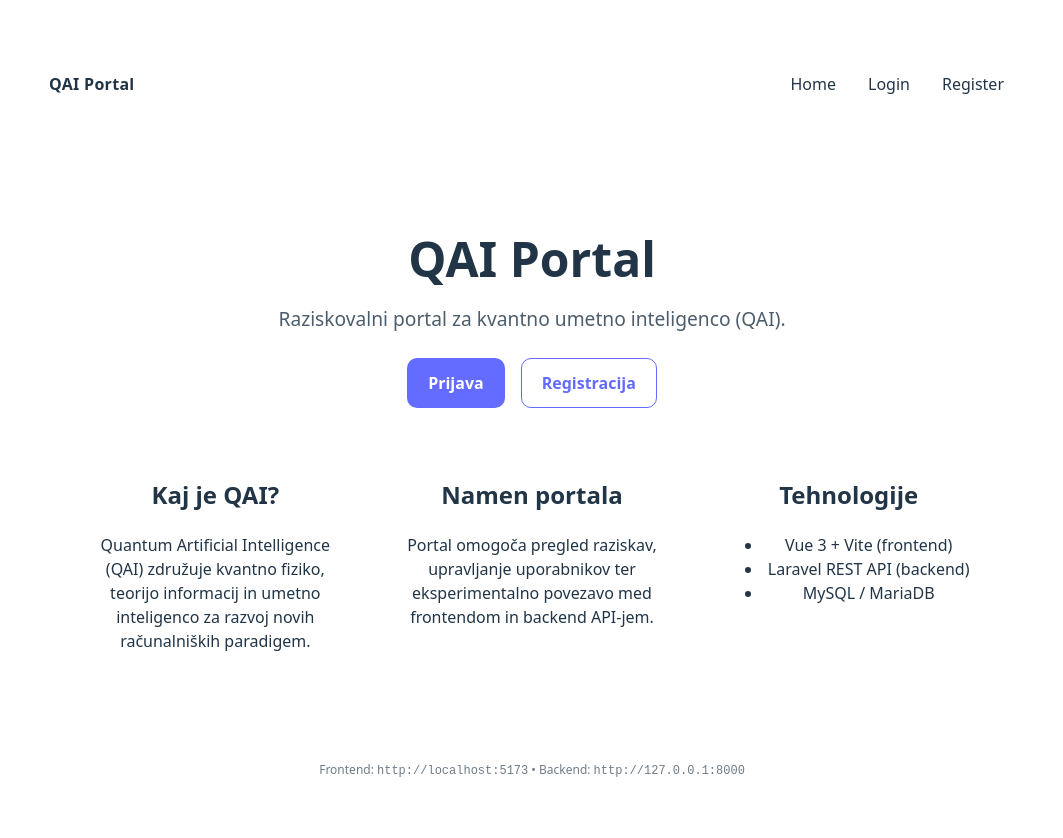
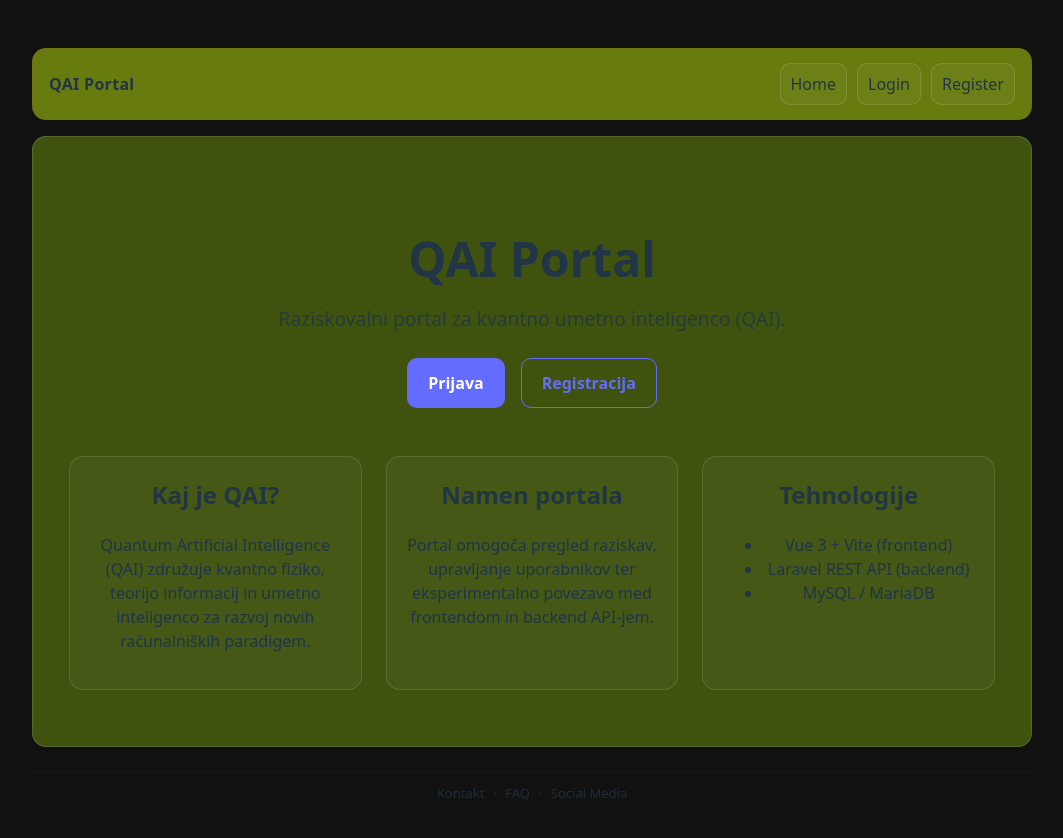
Before and after one commit to Aleksandar-Brodschneider/qai-portal, a Vue app in the folder frontend/: page / in a window 1280 px wide. Shown: the top 838 px of the page, without its empty margins (108-1171 px from the left). Built offline with nearby package versions, Linux system fonts and the light colour scheme.

Commit message:
style: stabilize UI colors and layout background

```diff
--- a/frontend/src/App.vue
+++ b/frontend/src/App.vue
@@ -139,13 +139,16 @@ const logout = () => {
     </main>
 
     <!-- ================= FOOTER ================= -->
-    <footer class="footer">
-      Frontend:
-      <code>http://localhost:5173</code>
-      •
-      Backend:
-      <code>http://127.0.0.1:8000</code>
-    </footer>
+
+      <footer class="footer">
+        <nav class="footer-links">
+          <a href="#" class="footer-link">Kontakt</a>
+          <span class="sep">•</span>
+          <a href="#" class="footer-link">FAQ</a>
+          <span class="sep">•</span>
+          <a href="#" class="footer-link">Social Media</a>
+        </nav>
+      </footer>
 
   </div>
 </template>
@@ -156,7 +159,9 @@ const logout = () => {
 | OSNOVNI LAYOUT
 |--------------------------------------------------------------------------
 */
-
+:global(body) {
+  background: #111; /* test */
+}
 .app {
   max-width: 1000px;                 /* Maksimalna širina aplikacije */
   margin: 0 auto;                    /* Centriranje */
@@ -177,8 +182,8 @@ const logout = () => {
   gap: 12px;
   padding: 14px 16px;
   border-radius: 14px;
-  border: 1px solid rgba(255, 255, 255, 0.12);
-  background: rgba(255, 255, 255, 0.03);
+  border: 1px solid rgba(185, 44, 44, 0.12);
+  background: rgba(190, 230, 13, 0.5);
 }
 
 .brand {
@@ -226,7 +231,7 @@ const logout = () => {
   padding: 16px;
   border-radius: 14px;
   border: 1px solid rgba(255, 255, 255, 0.12);
-  background: rgba(255, 255, 255, 0.03);
+  background: rgba(171, 238, 15, 0.3);
   min-height: 320px;
 }
 
@@ -237,8 +242,31 @@ const logout = () => {
 */
 
 .footer {
-  margin-top: 14px;
-  opacity: 0.65;                     /* Manj poudarjen tekst */
-  font-size: 12px;
+  margin-top: 24px;
+  padding-top: 12px;
+  border-top: 1px solid rgba(192, 41, 41, 0.12);
+  text-align: center;
+  font-size: 13px;
+  opacity: 0.75;
+}
+
+.footer-links {
+  display: flex;
+  justify-content: center;
+  gap: 8px;
+  flex-wrap: wrap;
+}
+
+.footer-link {
+  color: inherit;
+  text-decoration: none;
+}
+
+.footer-link:hover {
+  text-decoration: underline;
+}
+
+.sep {
+  opacity: 0.5;
 }
 </style>
--- a/frontend/src/style.css
+++ b/frontend/src/style.css
@@ -1,79 +1,148 @@
+/* :root = globalne CSS spremenljivke / privzete nastavitve za cel dokument */
+
 :root {
+    /* privzeta pisava za celo aplikacijo */
     font-family: system-ui, Avenir, Helvetica, Arial, sans-serif;
+    /* razmik med vrsticami besedila */
     line-height: 1.5;
+    /* debelina pisave (400 = normal) */
     font-weight: 400;
+    /* browserju pove: podpiramo light + dark barvno shemo */
+    /* pomembno: vpliva na privzete forme, scrollbare ipd. */
     color-scheme: light dark;
+    /* privzeta barva besedila (skoraj bela) */
     color: rgba(255, 255, 255, 0.87);
-    background-color: #242424;
+    /* privzeta barva ozadja celotne strani (ti si dal modro) */
+    background-color: #0c1bc7;
+    /* omogoča/ureja “umetno” odebelitev ali poševnino, če font nima rezov */
     font-synthesis: none;
+    /* izboljša prikaz teksta (kerning/ligature/itd. odvisno od browserja) */
     text-rendering: optimizeLegibility;
+    /* glajenje fonta na webkit (Safari/Chrome) */
     -webkit-font-smoothing: antialiased;
+    /* glajenje fonta na macOS (Firefox) */
     -moz-osx-font-smoothing: grayscale;
 }
 
+
+/* privzeti stil za vse linke <a> */
+
 a {
+    /* malo bolj “težak” link */
     font-weight: 500;
+    /* privzeta barva linka */
     color: #646cff;
+    /* odstrani podčrtano, ker prevzame "inherit" (torej brez underline) */
     text-decoration: inherit;
 }
 
+
+/* hover stil za linke */
+
 a:hover {
+    /* link postane malo temnejši */
     color: #535bf2;
 }
 
+
+/* globalni layout za celo stran */
+
 body {
     margin: 0;
+    /* body postane flex container in vse se začne centrirat */
     display: flex;
+    /* place-items center = kratko za align-items + justify-items
+     (pri flexu ti praktično centrira vsebino) */
     place-items: center;
+    /* minimalna širina layouta */
     min-width: 320px;
+    /* višina vsaj čez cel ekran */
     min-height: 100vh;
 }
 
+
+/* globalni stil za h1 */
+
 h1 {
+    /* zelo velika naslovna pisava */
     font-size: 3.2em;
+    /* višina vrstice za naslov */
     line-height: 1.1;
 }
+
+
+/* globalni stil za vse <button> (tudi v App.vue) */
 
 button {
     border-radius: 8px;
     border: 1px solid transparent;
+    /* notranji odmik */
     padding: 0.6em 1.2em;
+    /* velikost teksta na gumbu */
     font-size: 1em;
+    /* malenkost debelejša pisava */
     font-weight: 500;
+    /* gumb prevzame font iz :root */
     font-family: inherit;
+    /* ozadje gumba */
     background-color: #1a1a1a;
+    /* roka, ko greš čez */
     cursor: pointer;
+    /* animacija pri hoveru (border) */
     transition: border-color 0.25s;
 }
+
+
+/* hover stil za gumb */
 
 button:hover {
     border-color: #646cff;
 }
+
+
+/* fokus stil (tipkovnica/tab) */
 
 button:focus,
 button:focus-visible {
     outline: 4px auto -webkit-focus-ring-color;
 }
 
+
+/* “card” utility class */
+
 .card {
     padding: 2em;
 }
 
+
+/* glavna Vue mount točka (#app) */
+
 #app {
+    /* širina vsebine */
     max-width: 1280px;
+    /* centriraj blok */
     margin: 0 auto;
+    /* padding okoli cele aplikacije */
     padding: 2rem;
+    /* centriranje vseh tekstov v aplikaciji */
     text-align: center;
 }
 
+
+/* media query: če ima uporabnik LIGHT MODE */
+
 @media (prefers-color-scheme: light) {
      :root {
+        /* v light načinu spremeni tekst v temnejšo barvo */
         color: #213547;
+        /* v light načinu spremeni ozadje v belo */
         background-color: #ffffff;
     }
+    /* hover linka v light */
     a:hover {
         color: #747bff;
     }
+    /* gumbi v light dobijo svetlejše ozadje */
     button {
         background-color: #f9f9f9;
     }
```
